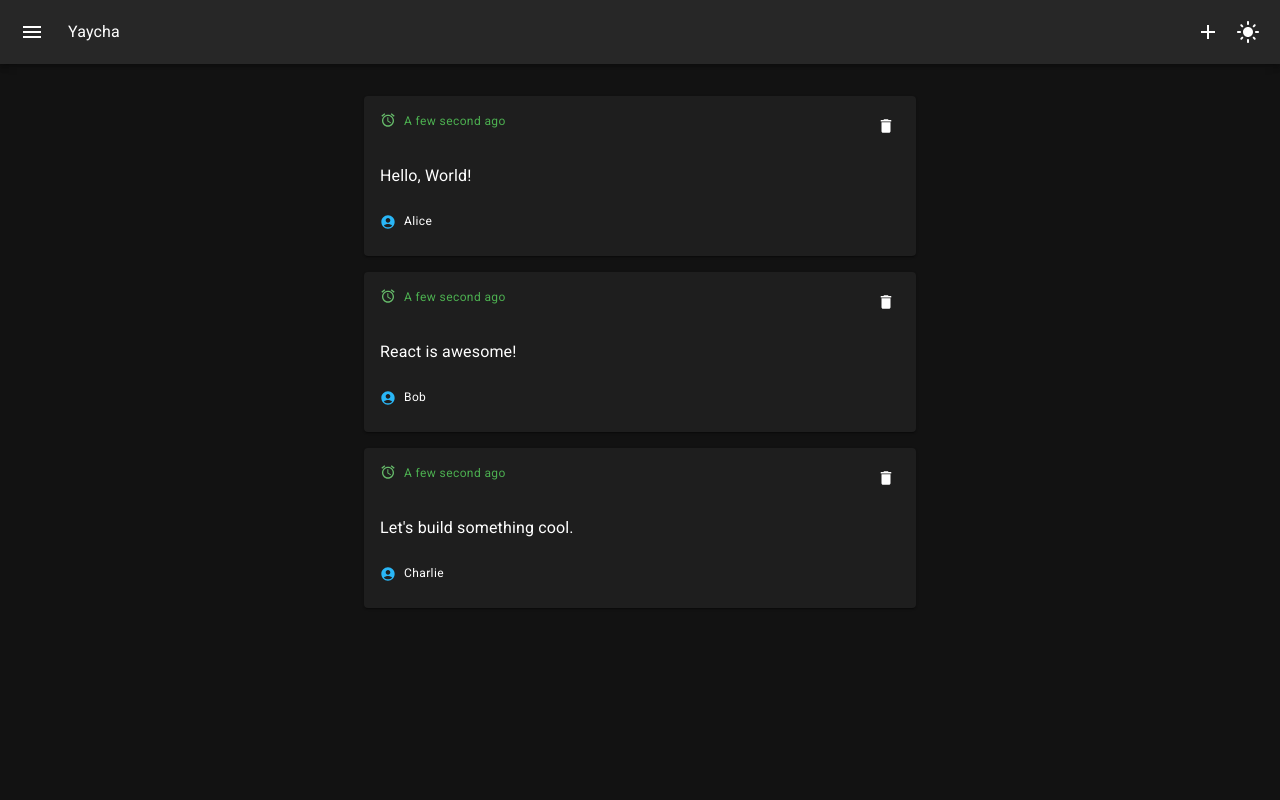
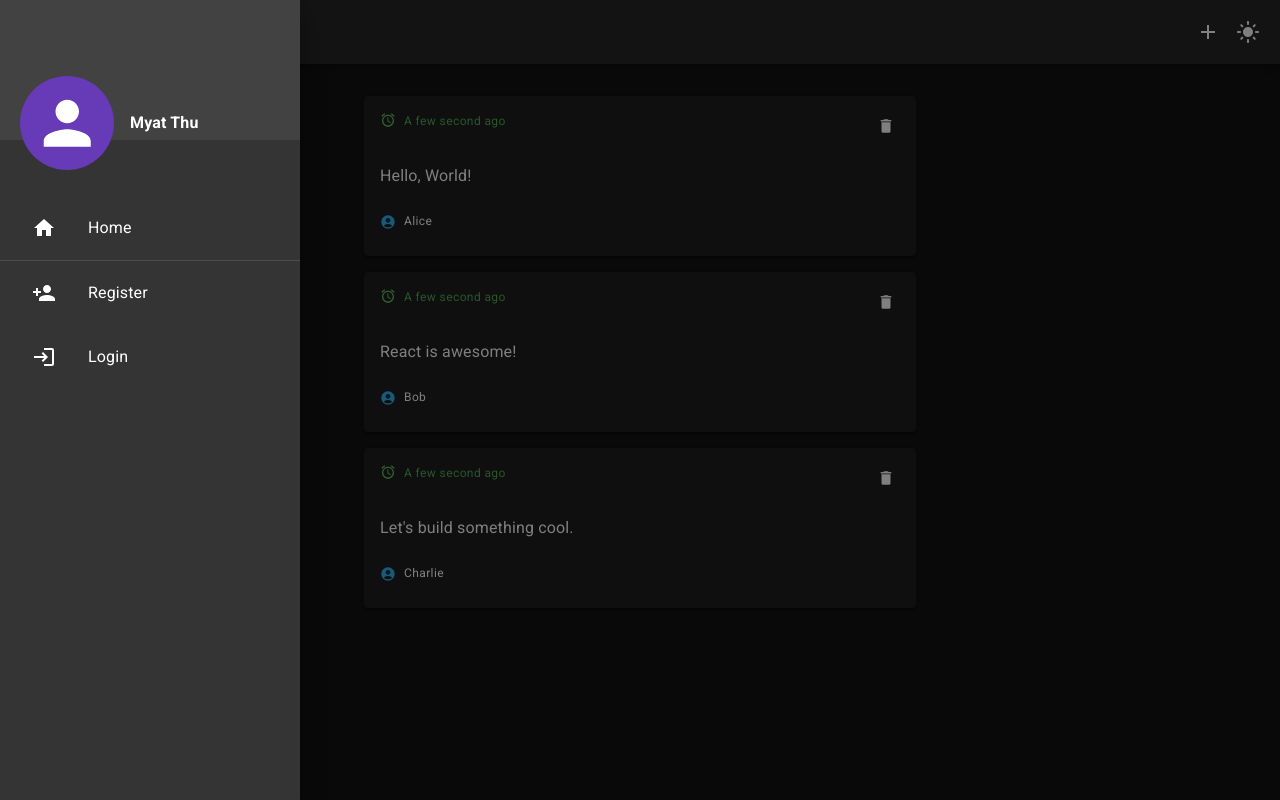
Before and after one commit to Myatthu17/yaycha, a React (Vite) app: page / in a window 1280 px wide. Both pictures are taken after a click on the button 32 px from the left and 32 px from the top of the page. Built offline with nearby package versions, Linux system fonts and the light colour scheme.

Commit message:
Add Menu Bar which show Profile using Drawer

```diff
--- a/src/App.jsx
+++ b/src/App.jsx
@@ -10,7 +10,7 @@ import { useApp } from "./ThemedApp.jsx";
 
 export default function App() {
 
-  const { showForm } = useApp();
+  const { showForm, setGlobalMsg } = useApp();
 
   const [data, setData] = useState([
     { id: 1, content: "Hello, World!", name: "Alice" },
@@ -19,12 +19,14 @@ export default function App() {
   ]);
 
   const remove = (id) => {
-    setData(data.filter(item => item.id !== id))
+    setData(data.filter(item => item.id !== id));
+    setGlobalMsg("An item deleted");
   };
 
   const add = (content, name) => {
     const id = data[0].id + 1;
     setData([{id, content, name }, ...data]);
+    setGlobalMsg("An item added")
   };
 
   return (
--- a/src/ThemedApp.jsx
+++ b/src/ThemedApp.jsx
@@ -1,10 +1,19 @@
 import { createContext, useState, useContext, useMemo } from "react";
 
-import { CssBaseline, ThemeProvider, createTheme } from "@mui/material";
+import {
+    CssBaseline,
+    ThemeProvider,
+    createTheme,
+    Snackbar,
+ } from "@mui/material";
 
 import App from "./App.jsx";
+import AppDrawer from "./components/AppDrawer.jsx";
+
+import { deepPurple, grey } from "@mui/material/colors";
 
 const AppContext = createContext();
+
 export function useApp() {
     return useContext(AppContext);
 }
@@ -12,17 +21,52 @@ export function useApp() {
 export default function ThemedApp() {
     const [showForm, setShowForm] = useState(false);
     const [mode, setMode] = useState('dark');
+    const [showDrawer, setShowDrawer] = useState(false);
+    const [globalMsg, setGlobalMsg] = useState(null);
+    const [auth, setAuth] = useState(null);
 
     const theme = useMemo(() => {
         return createTheme({
-        palette: { mode },
+        palette: {
+            mode,
+            primary: deepPurple,
+            banner: mode  === 'dark' ? grey[800] : grey[200],
+            text: {
+                fade: grey[500],
+            },
+         },
     });
     }, [ mode ]);
 
     return (
         <ThemeProvider theme={theme}>
-            <AppContext.Provider value={{ showForm, setShowForm, mode, setMode }}>
+            <AppContext.Provider value={{
+                showForm,
+                setShowForm,
+                mode,
+                setMode,
+                showDrawer,
+                setShowDrawer,
+                globalMsg,
+                setGlobalMsg,
+                auth,
+                setAuth,
+            }}>
+
                 <App />
+                <AppDrawer />
+
+                <Snackbar
+                  anchorOrigin={{
+                    horizontal: "center",
+                    vertical: "bottom",
+                  }}
+                  open={Boolean(globalMsg)}
+                  autoHideDuration={6000}
+                  onClose={() => setGlobalMsg(null)}
+                  message={globalMsg}
+                />
+
                 <CssBaseline />
             </AppContext.Provider>
         </ThemeProvider>
--- /dev/null
+++ b/src/components/AppDrawer.jsx
@@ -0,0 +1,130 @@
+import {
+    Box,
+    Drawer,
+    Divider,
+    List,
+    ListItem,
+    ListItemButton,
+    ListItemIcon,
+    ListItemText,
+    Avatar,
+    Typography,
+} from "@mui/material";
+
+import {
+    Home as HomeIcon,
+    Person as ProfileIcon,
+    Logout as LogoutIcon,
+    PersonAdd as RegisterIcon,
+    Login as LoginIcon,
+} from "@mui/icons-material";
+
+import { deepPurple } from "@mui/material/colors";
+
+import { useApp } from "../ThemedApp";
+
+export default function AppDrawer() {
+    const { showDrawer, setShowDrawer, auth, setAuth } = useApp();
+
+    return (
+        <div>
+            <Drawer
+              open={showDrawer}
+              onClose={() => setShowDrawer(false)}>
+                <Box
+                  sx={{
+                    mb: 6,
+                    width: 300,
+                    height: 140,
+                    bgcolor: "banner",
+                    position: "relative",
+                  }}>
+                    <Box
+                      sx={{
+                        gap: 2,
+                        display: "flex",
+                        flexDirection: "row",
+                        alignItems: "center",
+                        position: "absolute",
+                        left: 20,
+                        bottom: -30,
+                      }}>
+                        <Avatar
+                          sx={{
+                            width: 94,
+                            height: 94,
+                            color: "white",
+                            background: deepPurple[500],
+                          }}
+                        />
+                        <Typography sx={{ fontWeight: "bold" }}>
+                            Myat Thu
+                        </Typography>
+                    </Box>
+                </Box>
+
+                <List>
+                    <ListItem>
+                        <ListItemButton>
+                            <ListItemIcon>
+                                <HomeIcon/>
+                            </ListItemIcon>
+
+                            <ListItemText>Home</ListItemText>
+                        </ListItemButton>
+                    </ListItem>
+
+                    <Divider />
+
+                    {auth && (
+                        <>
+                            <ListItem>
+                                <ListItemButton>
+                                    <ListItemIcon>
+                                        <ProfileIcon/>
+                                    </ListItemIcon>
+
+                                    <ListItemText>Profile</ListItemText>
+                                </ListItemButton>
+                            </ListItem>
+
+                            <ListItem>
+                                <ListItemButton onClick={() => setAuth(null)}>
+                                    <ListItemIcon>
+                                        <LogoutIcon color="error" />
+                                    </ListItemIcon>
+
+                                    <ListItemText>Logout</ListItemText>
+                                </ListItemButton>
+                            </ListItem>
+                        </>
+                    )}
+
+                    {!auth && (
+                        <>
+                            <ListItem>
+                                <ListItemButton>
+                                    <ListItemIcon>
+                                        <RegisterIcon />
+                                    </ListItemIcon>
+
+                                    <ListItemText>Register</ListItemText>
+                                </ListItemButton>
+                            </ListItem>
+
+                            <ListItem>
+                                <ListItemButton onClick={() => setAuth(true)}>
+                                    <ListItemIcon>
+                                        <LoginIcon />
+                                    </ListItemIcon>
+
+                                    <ListItemText>Login</ListItemText>
+                                </ListItemButton>
+                            </ListItem>
+                        </>
+                    )}
+                </List>
+            </Drawer>
+        </div>
+    );
+}
--- a/src/components/Header.jsx
+++ b/src/components/Header.jsx
@@ -16,14 +16,15 @@ import {
 } from "@mui/icons-material";
 
 export default function Header() {
-    const { showForm, setShowForm, mode, setMode } = useApp();
+    const { showForm, setShowForm, mode, setMode, showDrawer, setShowDrawer } = useApp();
 
     return (
         <AppBar position="static">
             <Toolbar>
                 <IconButton
                     color="inherit"
-                    edge="start">
+                    edge="start"
+                    onClick={()=> setShowDrawer(!showDrawer)}>
                         <MenuIcon/>
                 </IconButton>
 
```
